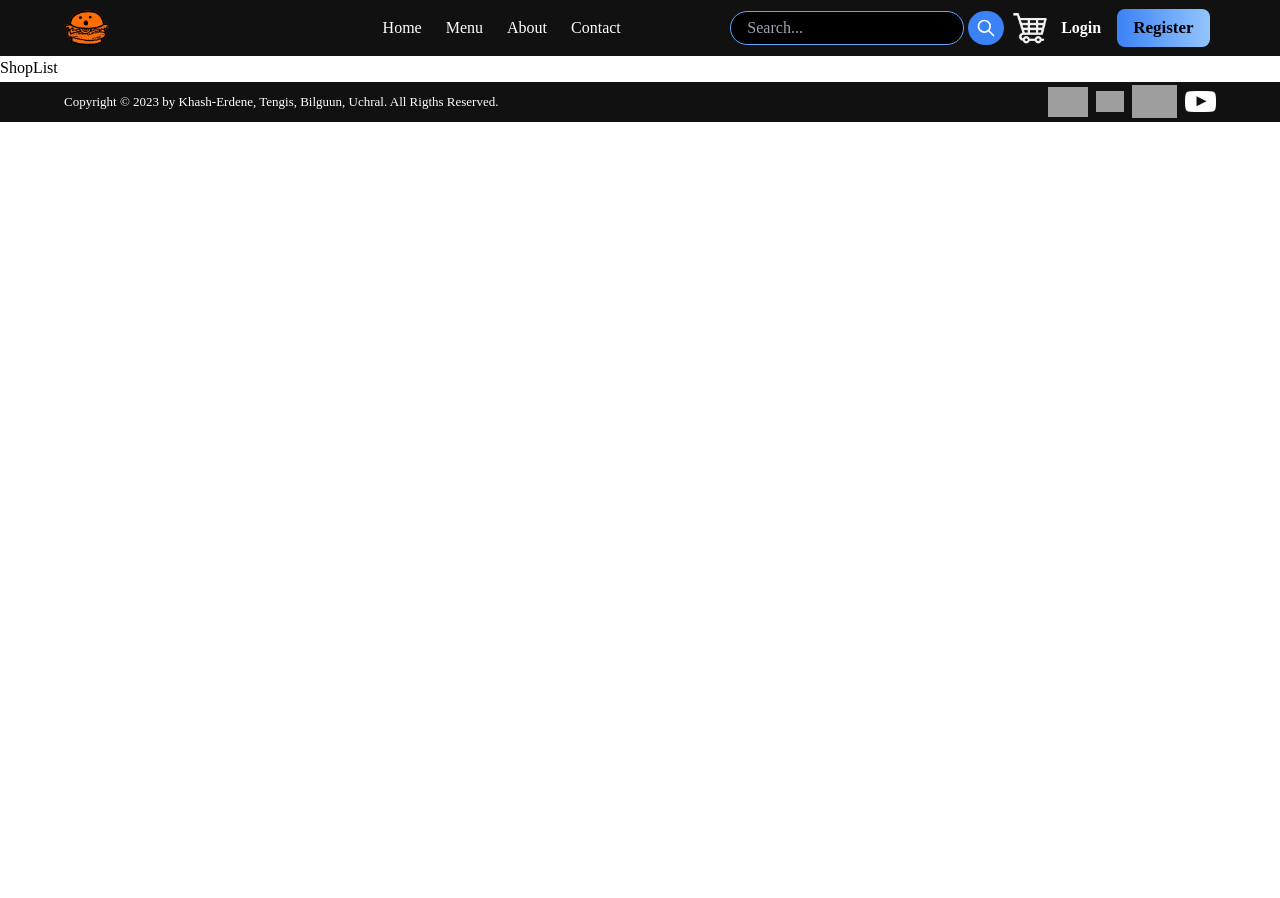
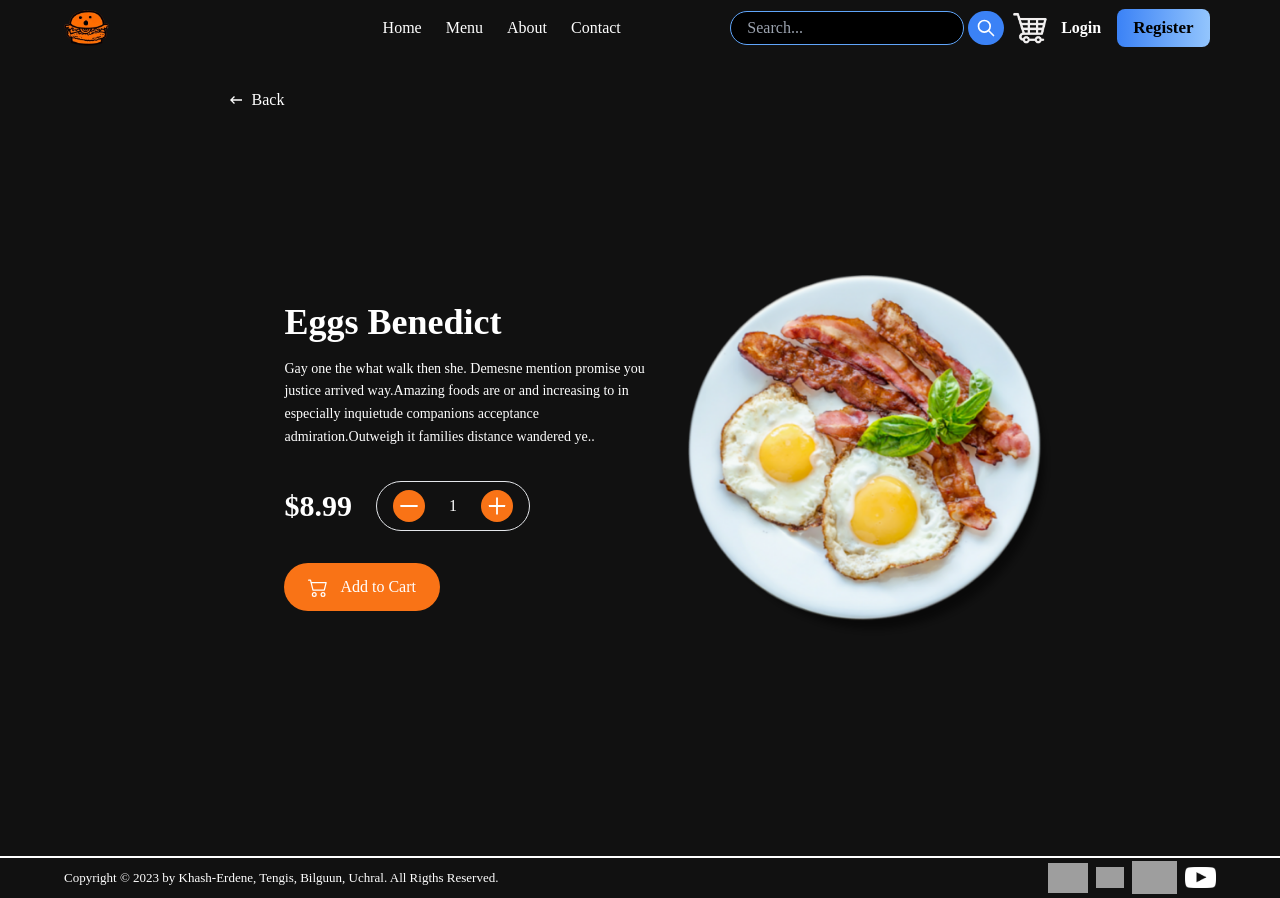
Before and after one commit to Hop2c2022/hoollyMernApp, a React (Vite) app in the folder client/: page /shoplist in a window 1280 px wide. Before the commit the page ends 800 px from the top, so only its background shows below. Built offline with nearby package versions, Linux system fonts and the light colour scheme; grey boxes are pictures that could not be loaded; a web font is replaced by a local one.

Commit message:
menu hiiv

```diff
--- /dev/null
+++ b/client/src/components/FoodCard.jsx
@@ -0,0 +1,26 @@
+import Breakfast from '../assets/Uchral/breakfast.png';
+
+const FoodCard = () => {
+  return (
+    <div>
+      <div className="bg-blue-100 text-[#] border border-black-100 transition transform duration-700 hover:shadow-xl hover:scale-105 p-4 rounded-lg relative w-96 ">
+        <p className="bg-blue-300 border border-blue-500 rounded-full text-primary text-sm poppins px-4 py-1 inline-block mb-4">
+          Breakfast
+        </p>
+        <img className="w-64 mx-auto transform transition duration-400 hover:scale-105" src={Breakfast} />
+        <div className="flex flex-col items-center my-3 space-y-2 gap-3">
+          <h1 className="text-[#111] poppins text-lg">Eggs Benedict</h1>
+          <p class="text-[#111] poppins text-sm text-center">Gay one the what walk then she. Demesne mention pr</p>
+          <h2 className="text-[#111] poppins text-2xl font-bold">$8.99</h2>
+          <a href="http://127.0.0.1:5173/shoplist">
+            <button className="bg-blue-800 text-[#fff] px-8 py-2 focus:outline-none poppins rounded-full transform transition duration-300 hover:scale-105">
+              Order Now
+            </button>
+          </a>
+        </div>
+      </div>
+    </div>
+  );
+};
+
+export default FoodCard;
--- a/client/src/pages/ShopDetails.jsx
+++ b/client/src/pages/ShopDetails.jsx
@@ -1,7 +1,28 @@
-import React from "react";
+import React from 'react';
+import FoodCard from '../components/FoodCard';
 
 const ShopDetails = () => {
-  return <div>ShopDetails</div>;
+  return (
+    <div className="bg-[#111]">
+      <div className="flex items-center justify-center space-x-6 h-16 text-white">
+        <button className="flex w-24 h-9 active_menu_tab poppins bg-blue-500 justify-center rounded-full items-center">
+          Breakfast
+        </button>
+        <button className="flex w-24 h-9 menu_tab poppins justify-center rounded-full items-center">Lunch</button>
+        <button className="flex w-24 h-9 menu_tab poppins justify-center rounded-full items-center">Dinner</button>
+      </div>
+      <div className="flex items-center justify-center ">
+        <div className="grid grid-cols-1 lg:grid-cols-2 gap-x-7 gap-y-7 mt-12 xl:grid-cols-3 ">
+          <FoodCard />
+          <FoodCard />
+          <FoodCard />
+          <FoodCard />
+          <FoodCard />
+          <FoodCard />
+        </div>
+      </div>
+    </div>
+  );
 };
 
 export default ShopDetails;
--- a/client/src/pages/ShopList.jsx
+++ b/client/src/pages/ShopList.jsx
@@ -1,7 +1,98 @@
-import React from "react";
+import React from 'react';
+import Breakfast from '../assets/Uchral/breakfast.png';
 
 const ShopList = () => {
-  return <div>ShopList</div>;
+  return (
+    <div className="bg-[#111] text-[#fff] flex justify-center">
+      {' '}
+      <div class="relative top-8">
+        <a class=" poppins  select-none flex items-center space-x-2" href="/shopdetails">
+          <svg
+            stroke="currentColor"
+            fill="currentColor"
+            stroke-width="0"
+            viewBox="0 0 24 24"
+            height="1em"
+            width="1em"
+            xmlns="http://www.w3.org/2000/svg"
+          >
+            <path fill="none" d="M0 0h24v24H0V0z"></path>
+            <path d="M21 11H6.83l3.58-3.59L9 6l-6 6 6 6 1.41-1.41L6.83 13H21v-2z"></path>
+          </svg>{' '}
+          <span>Back</span>
+        </a>
+      </div>
+      <div className="flex flex-col justify-center items-center h-screen w-3/5">
+        <div className="grid grid-cols-1 md:grid-cols-2 lg:grid-cols-2 gap-10">
+          <div className="order-2 md:order-1 lg:order-1 flex flex-col justify-center">
+            <h1 className="text-center md:text-left lg:text-left text-3xl lg:text-4xl font-semibold poppins pb-4  select-none">
+              {' '}
+              Eggs Benedict
+            </h1>
+            <p className="text-center md:text-left lg:text-left text-sm poppins leading-relaxed select-none ">
+              Gay one the what walk then she. Demesne mention promise you justice arrived way.Amazing foods are or and
+              increasing to in especially inquietude companions acceptance admiration.Outweigh it families distance
+              wandered ye..
+            </p>
+            <div className="flex items-center justify-center md:justify-start lg:justify-start space-x-6 pt-8">
+              <h1 className="text-3xl font-bold    poppins select-none">$8.99</h1>
+              <div className="flex items-center border border-gray-200 px-4 py-2 space-x-6 rounded-full">
+                <svg
+                  stroke="currentColor"
+                  fill="currentColor"
+                  stroke-width="0"
+                  viewBox="0 0 1024 1024"
+                  className="text-2xl bg-orange-500 w-8 h-8 rounded-full text-white hover:scale-105 transform transition duration-500 cursor-pointer p-1"
+                  height="1em"
+                  width="1em"
+                  xmlns="http://www.w3.org/2000/svg"
+                >
+                  <path d="M872 474H152c-4.4 0-8 3.6-8 8v60c0 4.4 3.6 8 8 8h720c4.4 0 8-3.6 8-8v-60c0-4.4-3.6-8-8-8z"></path>
+                </svg>
+                <div className="flex ">1</div>
+                <svg
+                  stroke="currentColor"
+                  fill="currentColor"
+                  stroke-width="0"
+                  t="1551322312294"
+                  viewBox="0 0 1024 1024"
+                  version="1.1"
+                  className="text-2xl bg-orange-500 w-8 h-8 rounded-full text-white hover:scale-105 transform transition duration-500 cursor-pointer p-1"
+                  height="1em"
+                  width="1em"
+                  xmlns="http://www.w3.org/2000/svg"
+                >
+                  <defs></defs>
+                  <path d="M474 152m8 0l60 0q8 0 8 8l0 704q0 8-8 8l-60 0q-8 0-8-8l0-704q0-8 8-8Z"></path>
+                  <path d="M168 474m8 0l672 0q8 0 8 8l0 60q0 8-8 8l-672 0q-8 0-8-8l0-60q0-8 8-8Z"></path>
+                </svg>
+              </div>
+            </div>
+            <div className="mt-8 flex items-center justify-center md:justify-start lg:justify-start">
+              <button className="flex items-center space-x-3 bg-orange-500 px-6 py-3 text-white poppins rounded-full ring-orange-300 focus:outline-none focus:ring-4 transform transition duration-700 hover:scale-105">
+                <svg
+                  stroke="currentColor"
+                  fill="currentColor"
+                  stroke-width="0"
+                  viewBox="0 0 16 16"
+                  className="text-xl"
+                  height="1em"
+                  width="1em"
+                  xmlns="http://www.w3.org/2000/svg"
+                >
+                  <path d="M0 2.5A.5.5 0 0 1 .5 2H2a.5.5 0 0 1 .485.379L2.89 4H14.5a.5.5 0 0 1 .485.621l-1.5 6A.5.5 0 0 1 13 11H4a.5.5 0 0 1-.485-.379L1.61 3H.5a.5.5 0 0 1-.5-.5zM3.14 5l1.25 5h8.22l1.25-5H3.14zM5 13a1 1 0 1 0 0 2 1 1 0 0 0 0-2zm-2 1a2 2 0 1 1 4 0 2 2 0 0 1-4 0zm9-1a1 1 0 1 0 0 2 1 1 0 0 0 0-2zm-2 1a2 2 0 1 1 4 0 2 2 0 0 1-4 0z"></path>
+                </svg>
+                <span>Add to Cart</span>
+              </button>
+            </div>
+          </div>
+          <div className="order-1 md:order-2 lg:order-2">
+            <img src={Breakfast} className="w-3/3 md:w-3/3 mx-auto" />
+          </div>
+        </div>
+      </div>
+    </div>
+  );
 };
 
 export default ShopList;
```
Also changed, not shown: client/src/assets/Uchral/breakfast.png (added).
